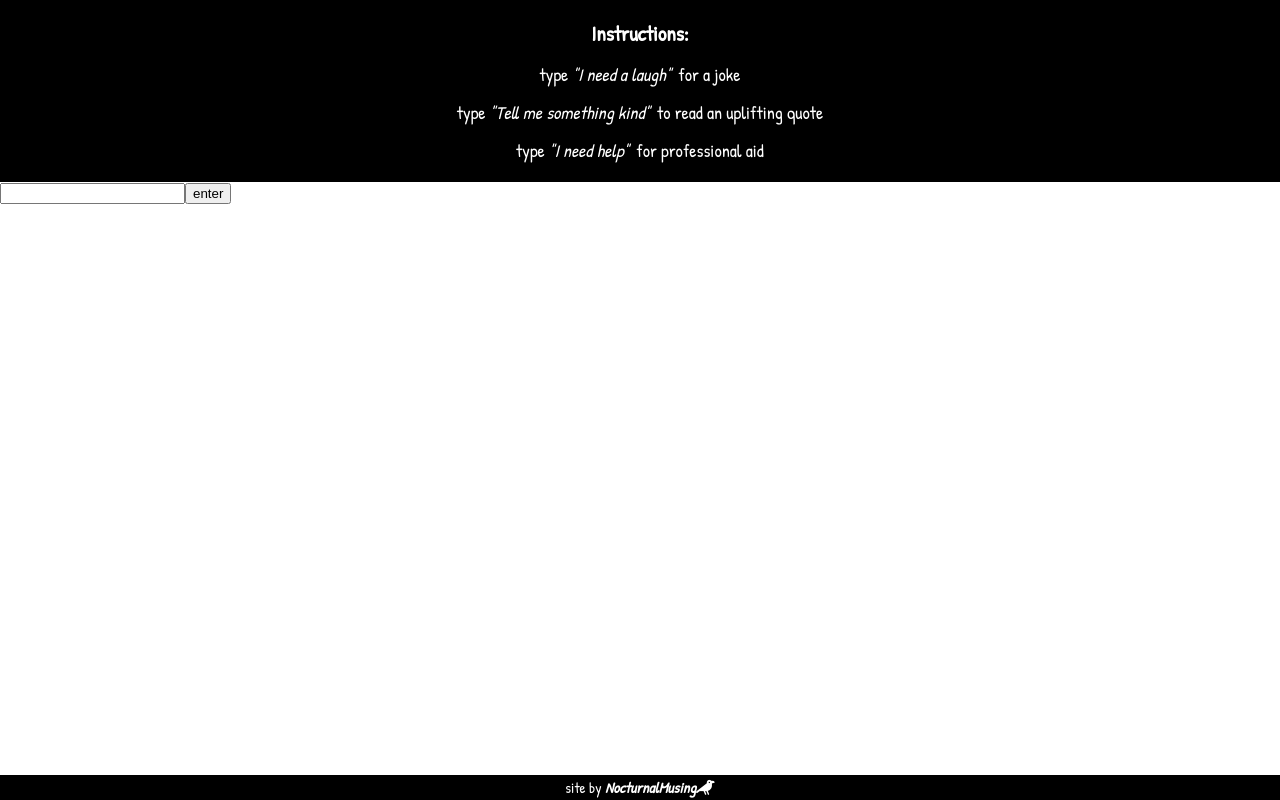
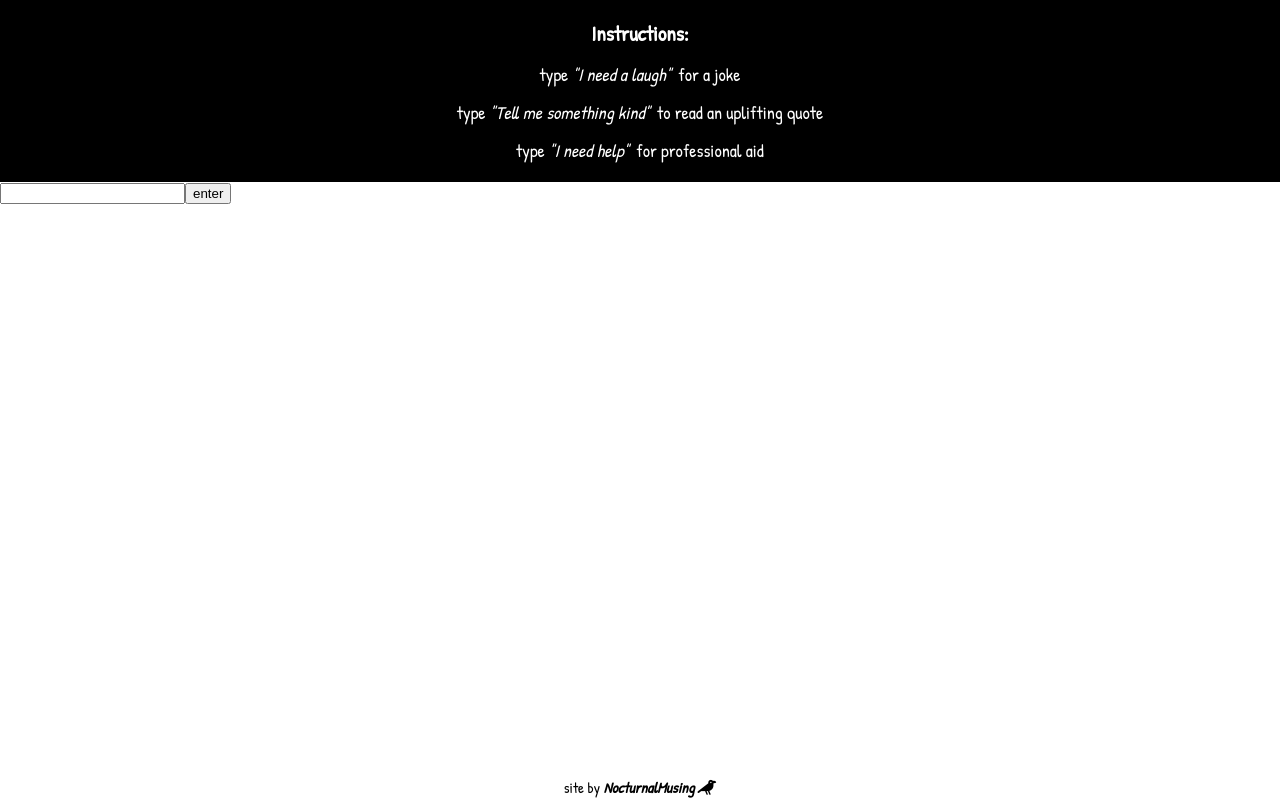
Before and after one commit to NocturnalMusing/calm-kitten, a React (Create React App) app in the folder calm-kitten/: page / in a window 1280 px wide. Built offline with nearby package versions, Linux system fonts and the light colour scheme; the HTML template or start-up script is replaced by a standard one.

Commit message:
Small style fix

```diff
--- a/calm-kitten/src/App.css
+++ b/calm-kitten/src/App.css
@@ -35,8 +35,6 @@ body {
     bottom: 0;
     width: 100%;
     padding-left: 0;
-    background-color: black;
-    color: white;
     font-size: 15px;
     height: 25px;
     font-family: 'Patrick Hand', cursive;
@@ -44,8 +42,9 @@ body {
 
 .footer a {
     text-decoration: none;
-    color: white;
+    color: black;
     font-weight: 700;
+    padding-right: 3px;
 }
 
 .footer a:hover {
```
